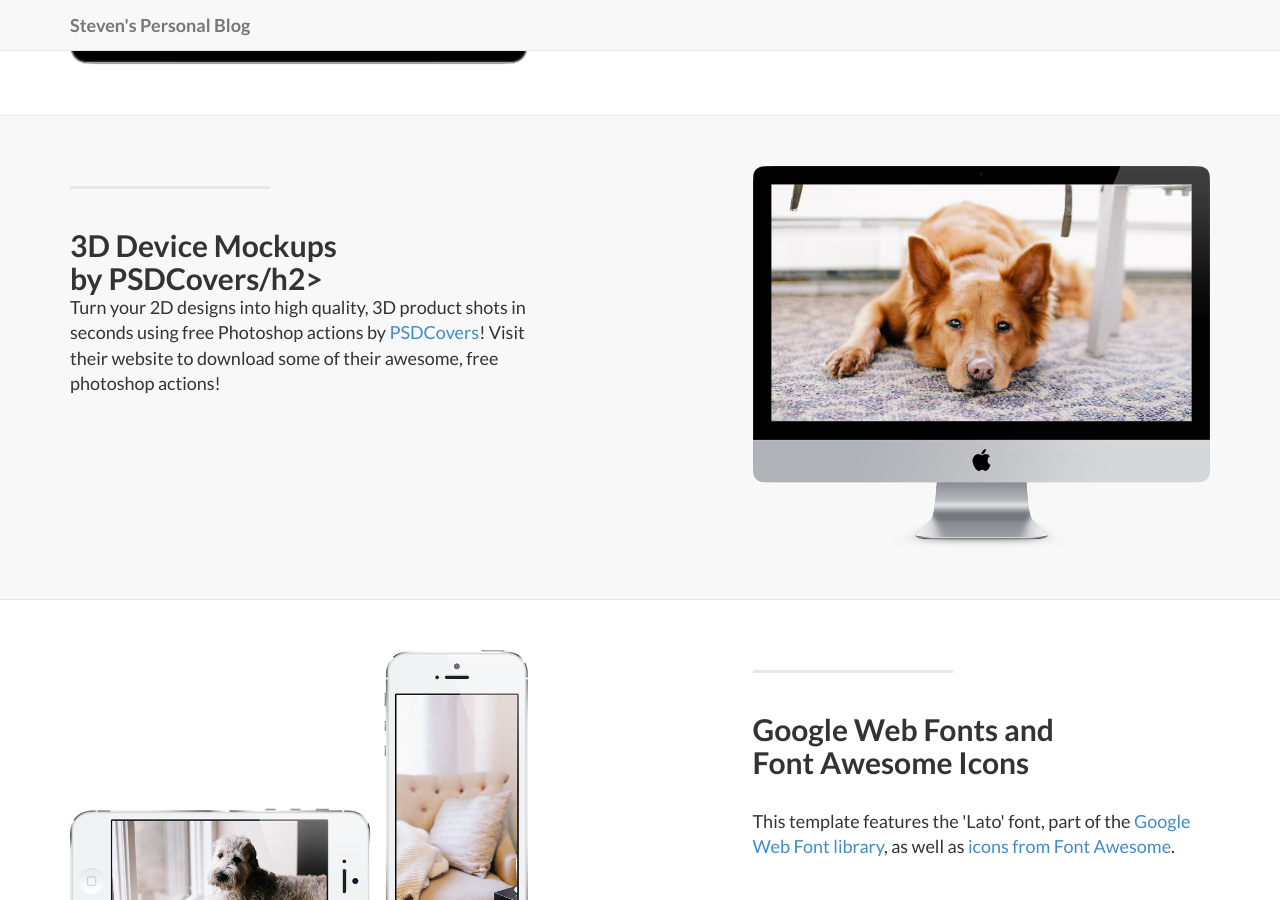
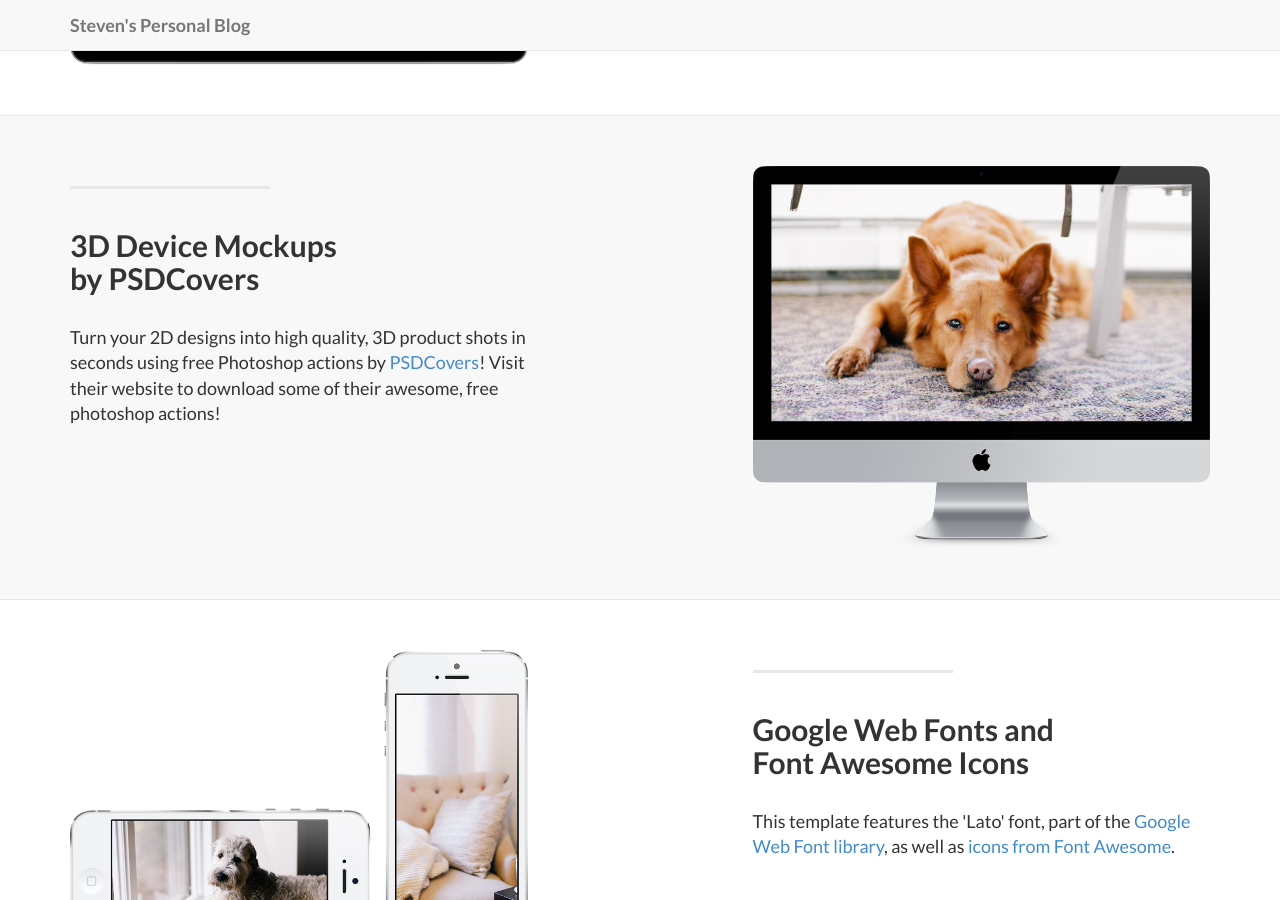
Before and after one commit to steven1227/steven1227.github.io, a Jekyll site: the page built from index.html, in a window 1280 px wide and 900 px high, scrolled down 1117 px. Built offline with Jekyll 4.4.1, drawn with Linux system fonts in a browser that asks for light colours.

Commit message:
changetitle

```diff
--- a/_includes/page_content.html
+++ b/_includes/page_content.html
@@ -10,7 +10,7 @@
                 <div class="col-lg-5 col-sm-6">
                     <hr class="section-heading-spacer">
                     <div class="clearfix"></div>
-                    <h2 class="section-heading">{{ post.title }}/h2>
+                    <h2 class="section-heading">{{ post.title }}</h2>
                     {{ post.description }}
                 </div>
                 <div class="col-lg-5 col-lg-offset-2 col-sm-6">
```
